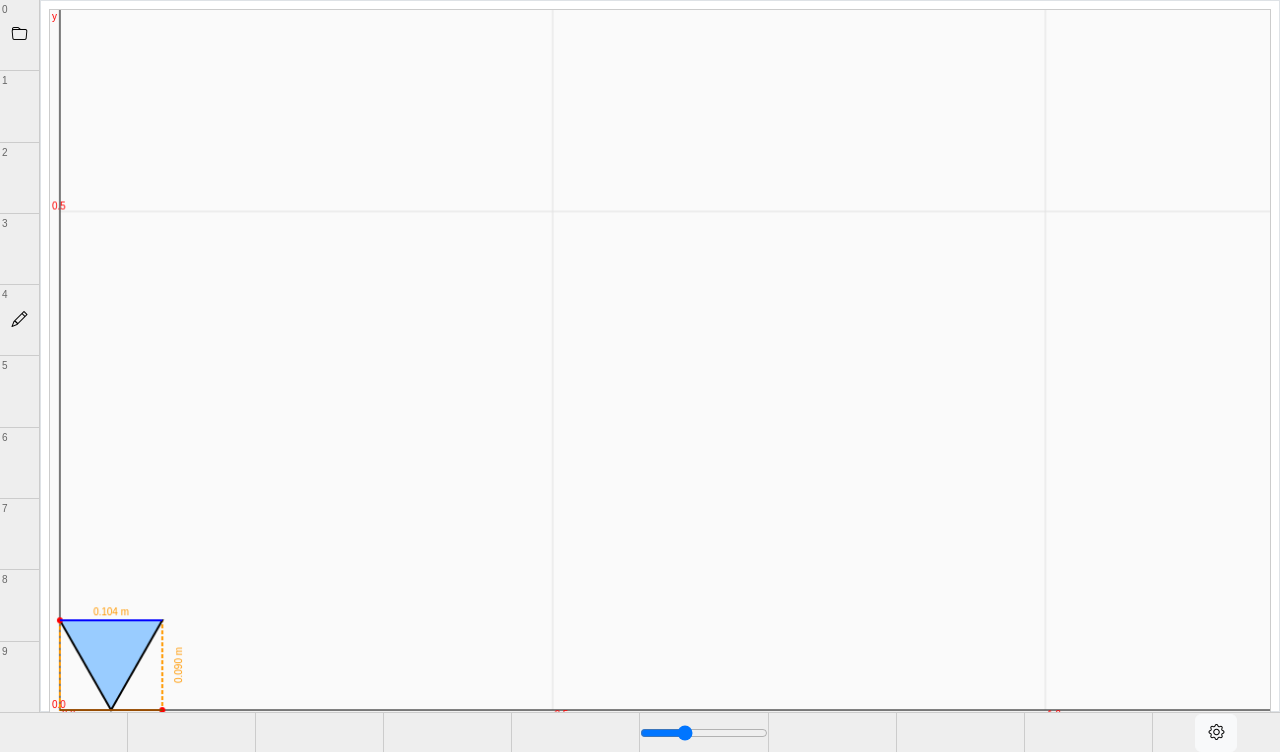
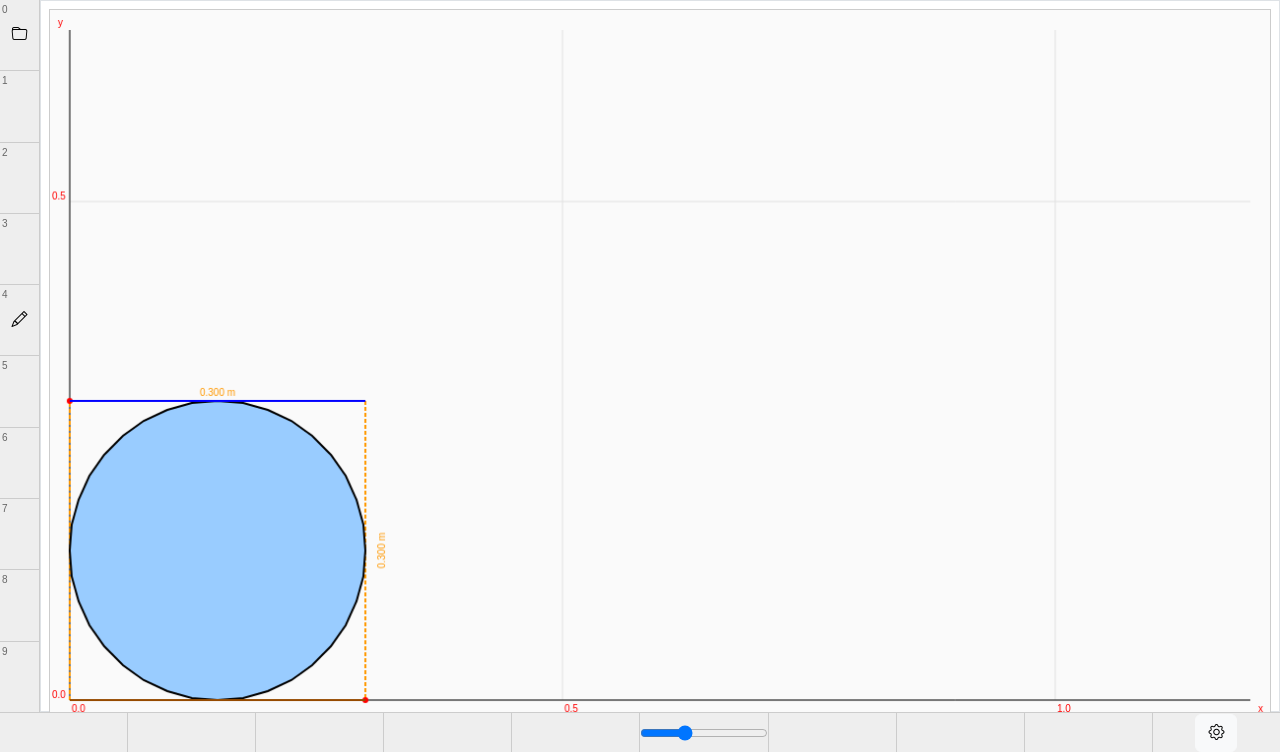
Before and after one commit to techidock/open-source, a Flask app: page / in a window 1280 px wide. Shown: the part 48-800 px from the top of the page. Run offline with Flask 3, Linux system fonts and the light colour scheme; data that the repository does not hold is empty; some libraries are stand-ins or nearby versions.

Commit message:
Set circular default and canvas padding

```diff
--- a/channel_area/templates/index.html
+++ b/channel_area/templates/index.html
@@ -84,7 +84,7 @@
           <label for="canvas-width">Canvas Width:</label>
           <input type="number" id="canvas-width" value="4000" oninput="updateCanvasSize()"><br>
           <label for="canvas-height">Canvas Height:</label>
-          <input type="number" id="canvas-height" value="5000" oninput="updateCanvasSize()">
+          <input type="number" id="canvas-height" value="3000" oninput="updateCanvasSize()">
           <span id="draw-unit"></span><br>
         </div>
         <div class="tab-pane fade" id="channel-panel" role="tabpanel">
@@ -150,7 +150,7 @@
         <label for="shape">Shape:</label>
         <select name="shape" id="shape" onchange="showFields(); draw()">
           <option value="polygon">Polygon Channel</option>
-          <option value="circle">Circular Channel</option>
+          <option value="circle" selected>Circular Channel</option>
           <option value="rectangle">Rectangle Channel</option>
           <option value="egg">Egg Shape Channel</option>
         </select>
@@ -162,7 +162,7 @@
         </select>
         <div id="circular-fields" class="fields" style="display:none">
           <label for="circle-diameter">Diameter:</label>
-          <input type="number" id="circle-diameter" value="1000" oninput="resetCircle()">
+          <input type="number" id="circle-diameter" value="300" oninput="resetCircle()">
           <span id="circle-unit"></span>
           <label for="circle-points">Points:</label>
           <input type="number" id="circle-points" min="3" value="36" onchange="resetCircle()">
@@ -293,12 +293,12 @@
       var waterHeightMM = 0;
       var siltHeightMM = 0;
       var canvasWidthMM = 4000;
-      var canvasHeightMM = 5000;
+      var canvasHeightMM = 3000;
       var mmScale = 1;
-      var axisMargin = 10;
+      var axisMargin = 20;
       var gridSpacingMM = 500;
       var polygonScale = 1;
-      var circleDiameterMM = 1000;
+      var circleDiameterMM = 300;
       var rectWidthMM = 1000;
       var rectHeightMM = 1000;
       var rectRadiusMM = 0;
@@ -379,7 +379,7 @@
         var rect = canvas.getBoundingClientRect();
         var x = (e.clientX - rect.left) / zoomLevel;
         var y = (e.clientY - rect.top) / zoomLevel;
-        return {x: clamp(x, axisMargin, canvas.width), y: clamp(y, 0, canvas.height - axisMargin)};
+        return {x: clamp(x, axisMargin, canvas.width - axisMargin), y: clamp(y, axisMargin, canvas.height - axisMargin)};
       }
 
       function resizeCanvas() {
@@ -398,8 +398,8 @@
         var height = avail;
         canvas.width = width;
         canvas.height = height;
-        canvasWidthMM = mmScale * (canvas.width - axisMargin);
-        canvasHeightMM = mmScale * (canvas.height - axisMargin);
+        canvasWidthMM = mmScale * (canvas.width - 2*axisMargin);
+        canvasHeightMM = mmScale * (canvas.height - 2*axisMargin);
         document.getElementById('canvas-width').value = (canvasWidthMM / unitFactor()).toFixed(1);
         document.getElementById('canvas-height').value = (canvasHeightMM / unitFactor()).toFixed(1);
         points = ptsMM.map(function(p){
@@ -471,11 +471,11 @@
       function updateCanvasSize() {
         var f = unitFactor();
         var newW = clamp(parseFloat(document.getElementById('canvas-width').value) * f || 4000, 1000, 20000);
-        var newH = clamp(parseFloat(document.getElementById('canvas-height').value) * f || 5000, 1000, 20000);
+        var newH = clamp(parseFloat(document.getElementById('canvas-height').value) * f || 3000, 1000, 20000);
         var oldScale = mmScale;
         canvasWidthMM = newW;
         canvasHeightMM = newH;
-        mmScale = Math.max(canvasWidthMM / (canvas.width - axisMargin), canvasHeightMM / (canvas.height - axisMargin));
+        mmScale = Math.max(canvasWidthMM / (canvas.width - 2*axisMargin), canvasHeightMM / (canvas.height - 2*axisMargin));
         var factor = oldScale / mmScale;
         if (factor !== 1) {
           for (var i = 0; i < points.length; i++) {
@@ -592,6 +592,7 @@
         canvas.addEventListener('mouseleave', clearCursorPos);
         canvas.addEventListener('mouseup', endDrag);
         canvas.addEventListener('dblclick', handleDoubleClick);
+        canvas.addEventListener('contextmenu', function(e){ e.preventDefault(); });
         document.getElementById('edit-toggle').onchange = function(){
           editEnabled = this.checked;
           if (!editEnabled) editIndex = -1;
@@ -634,7 +635,7 @@
         updateUnitDisplay();
         updateShapeUnitDisplay();
         updateHeightUnitDisplay();
-        mmScale = Math.max(canvasWidthMM / (canvas.width - axisMargin), canvasHeightMM / (canvas.height - axisMargin));
+        mmScale = Math.max(canvasWidthMM / (canvas.width - 2*axisMargin), canvasHeightMM / (canvas.height - 2*axisMargin));
         updateGridInfo();
         measureVisible = document.getElementById('measure-visible').checked;
         updateMeasurementTable();
@@ -646,7 +647,7 @@
           if (data && data.points) {
             if (data.canvasWidth) canvasWidthMM = data.canvasWidth;
             if (data.canvasHeight) canvasHeightMM = data.canvasHeight;
-            mmScale = Math.max(canvasWidthMM / (canvas.width - axisMargin), canvasHeightMM / (canvas.height - axisMargin));
+            mmScale = Math.max(canvasWidthMM / (canvas.width - 2*axisMargin), canvasHeightMM / (canvas.height - 2*axisMargin));
             document.getElementById('canvas-width').value = (canvasWidthMM / unitFactor()).toFixed(1);
             document.getElementById('canvas-height').value = (canvasHeightMM / unitFactor()).toFixed(1);
             points = data.points.map(p => ({x: mmToPxX(p.x), y: mmToPxY(p.y)}));
@@ -1119,7 +1120,7 @@
       function resetCircle() {
         saveState();
         var n = parseInt(document.getElementById('circle-points').value) || 36;
-        circleDiameterMM = parseFloat(document.getElementById('circle-diameter').value) * shapeUnitFactor() || 1000;
+        circleDiameterMM = parseFloat(document.getElementById('circle-diameter').value) * shapeUnitFactor() || 300;
         points = defaultCircle(n, circleDiameterMM);
         anchorBottomLeft();
         waterHeightMM = shapeHeightMM(points);
@@ -1399,8 +1400,8 @@
         var row = e.target.parentElement.parentElement;
         var x = unitToPxX(parseFloat(row.children[1].firstChild.value));
         var y = unitToPxY(parseFloat(row.children[2].firstChild.value));
-        x = clamp(x, axisMargin, canvas.width);
-        y = clamp(y, 0, canvas.height - axisMargin);
+        x = clamp(x, axisMargin, canvas.width - axisMargin);
+        y = clamp(y, axisMargin, canvas.height - axisMargin);
         var dec = decimalsForUnits(document.getElementById('units').value);
         row.children[1].firstChild.value = pxToUnitX(x).toFixed(dec);
         row.children[2].firstChild.value = pxToUnitY(y).toFixed(dec);
@@ -1479,7 +1480,7 @@
           needUpdate = true;
         }
         if (needUpdate) {
-          mmScale = Math.max(canvasWidthMM / (canvas.width - axisMargin), canvasHeightMM / (canvas.height - axisMargin));
+          mmScale = Math.max(canvasWidthMM / (canvas.width - 2*axisMargin), canvasHeightMM / (canvas.height - 2*axisMargin));
           document.getElementById('canvas-width').value = (canvasWidthMM / unitFactor()).toFixed(1);
           document.getElementById('canvas-height').value = (canvasHeightMM / unitFactor()).toFixed(1);
         }
@@ -1566,7 +1567,7 @@
             saveState();
             if (data.canvasWidth) canvasWidthMM = data.canvasWidth;
             if (data.canvasHeight) canvasHeightMM = data.canvasHeight;
-            mmScale = Math.max(canvasWidthMM / (canvas.width - axisMargin), canvasHeightMM / (canvas.height - axisMargin));
+            mmScale = Math.max(canvasWidthMM / (canvas.width - 2*axisMargin), canvasHeightMM / (canvas.height - 2*axisMargin));
             document.getElementById('canvas-width').value = (canvasWidthMM / unitFactor()).toFixed(1);
             document.getElementById('canvas-height').value = (canvasHeightMM / unitFactor()).toFixed(1);
             points = data.points.map(p => ({x: mmToPxX(p.x), y: mmToPxY(p.y)}));
@@ -1638,39 +1639,39 @@
         ctx.lineWidth = 1;
         var stepX = gridSpacingMM / mmScale;
         var stepY = gridSpacingMM / mmScale;
-        for (var x = axisMargin; x <= canvas.width; x += stepX) {
+        for (var x = axisMargin; x <= canvas.width - axisMargin; x += stepX) {
           ctx.beginPath();
-          ctx.moveTo(x, 0);
+          ctx.moveTo(x, axisMargin);
           ctx.lineTo(x, canvas.height - axisMargin);
           ctx.stroke();
         }
-        for (var y = axisMargin; y <= canvas.height; y += stepY) {
+        for (var y = axisMargin; y <= canvas.height - axisMargin; y += stepY) {
           var gy = canvas.height - y;
           ctx.beginPath();
           ctx.moveTo(axisMargin, gy);
-          ctx.lineTo(canvas.width, gy);
+          ctx.lineTo(canvas.width - axisMargin, gy);
           ctx.stroke();
         }
         ctx.strokeStyle = '#000';
         ctx.beginPath();
         ctx.moveTo(axisMargin, canvas.height - axisMargin);
-        ctx.lineTo(canvas.width, canvas.height - axisMargin);
+        ctx.lineTo(canvas.width - axisMargin, canvas.height - axisMargin);
         ctx.moveTo(axisMargin, canvas.height - axisMargin);
-        ctx.lineTo(axisMargin, 0);
+        ctx.lineTo(axisMargin, axisMargin);
         ctx.stroke();
         var spacingXMM = gridSpacingMM;
         var spacingYMM = gridSpacingMM;
         var units = document.getElementById('units').value;
-        for (var i = 0, x = axisMargin; x <= canvas.width; x += stepX, i++) {
+        for (var i = 0, x = axisMargin; x <= canvas.width - axisMargin; x += stepX, i++) {
           var val = (i * spacingXMM / unitFactor()).toFixed(1);
-          ctx.fillText(val, x + 2, canvas.height - 2);
-        }
-        for (var i = 0, y = axisMargin; y <= canvas.height; y += stepY, i++) {
+          ctx.fillText(val, x + 2, canvas.height - axisMargin + 12);
+        }
+        for (var i = 0, y = axisMargin; y <= canvas.height - axisMargin; y += stepY, i++) {
           var val = (i * spacingYMM / unitFactor()).toFixed(1);
-          ctx.fillText(val, 2, canvas.height - y - 2);
-        }
-        ctx.fillText('x', canvas.width - 10, canvas.height - 2);
-        ctx.fillText('y', 2, 10);
+          ctx.fillText(val, axisMargin - 18, canvas.height - y - 2);
+        }
+        ctx.fillText('x', canvas.width - axisMargin + 8, canvas.height - axisMargin + 12);
+        ctx.fillText('y', axisMargin - 12, axisMargin - 4);
       }
 
 
```
Also changed, not shown: channel_area/README.md.
